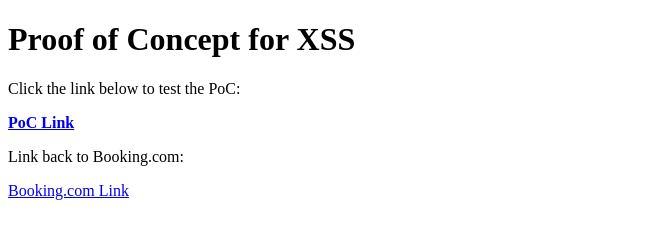
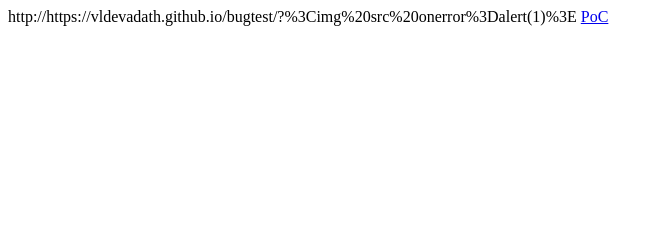
Before and after one commit to vldevadath/bugtest, a plain HTML site: page index.html in a window 1280 px wide. Shown: the whole page, without its empty margins (0-663 px from the left). Drawn offline with Linux system fonts and the light colour scheme.

Commit message:
Update index.html

```diff
--- a/index.html
+++ b/index.html
@@ -1,23 +1,4 @@
-<!DOCTYPE html>
-<html lang="en">
-<head>
-    <meta charset="UTF-8">
-    <meta name="viewport" content="width=device-width, initial-scale=1.0">
-    <title>PoC for XSS</title>
-</head>
-<body>
-    <h1>Proof of Concept for XSS</h1>
-    <p>Click the link below to test the PoC:</p>
-
-    <!-- Visit from your domain -->
-    <a href="https://vldevadath.github.io/bugtest/?%3Cimg%20src%20onerror%3Dalert(1)%3E">
-        <strong>PoC Link</strong>
-    </a>
-
-    <p>Link back to Booking.com:</p>
-    <!-- Link back to Booking.com -->
-    <a href="https://www.booking.com/index.en-gb.html?aid=304142&amp;sid=d9cee73db5f4b5a757c37c5c58f7472a#indexsearch">
-        Booking.com Link
-    </a>
-</body>
-</html>
+<!-- Visit from your domain -->
+        http://https://vldevadath.github.io/bugtest/?%3Cimg%20src%20onerror%3Dalert(1)%3E
+        <!-- Link back to site from your domain -->
+        <a href="https://www.booking.com/index.en-gb.html?aid=304142&amp;sid=d9cee73db5f4b5a757c37c5c58f7472a#indexsearch}">PoC</a>
```
